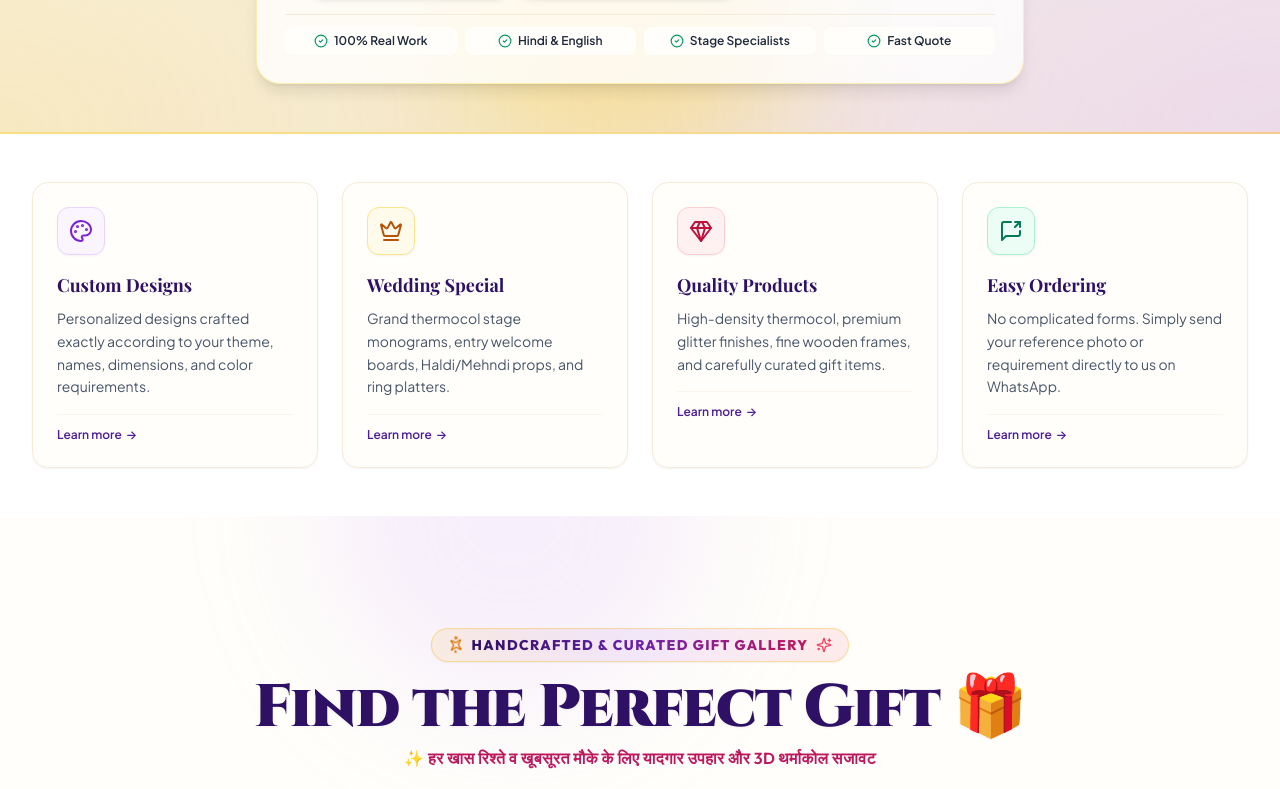
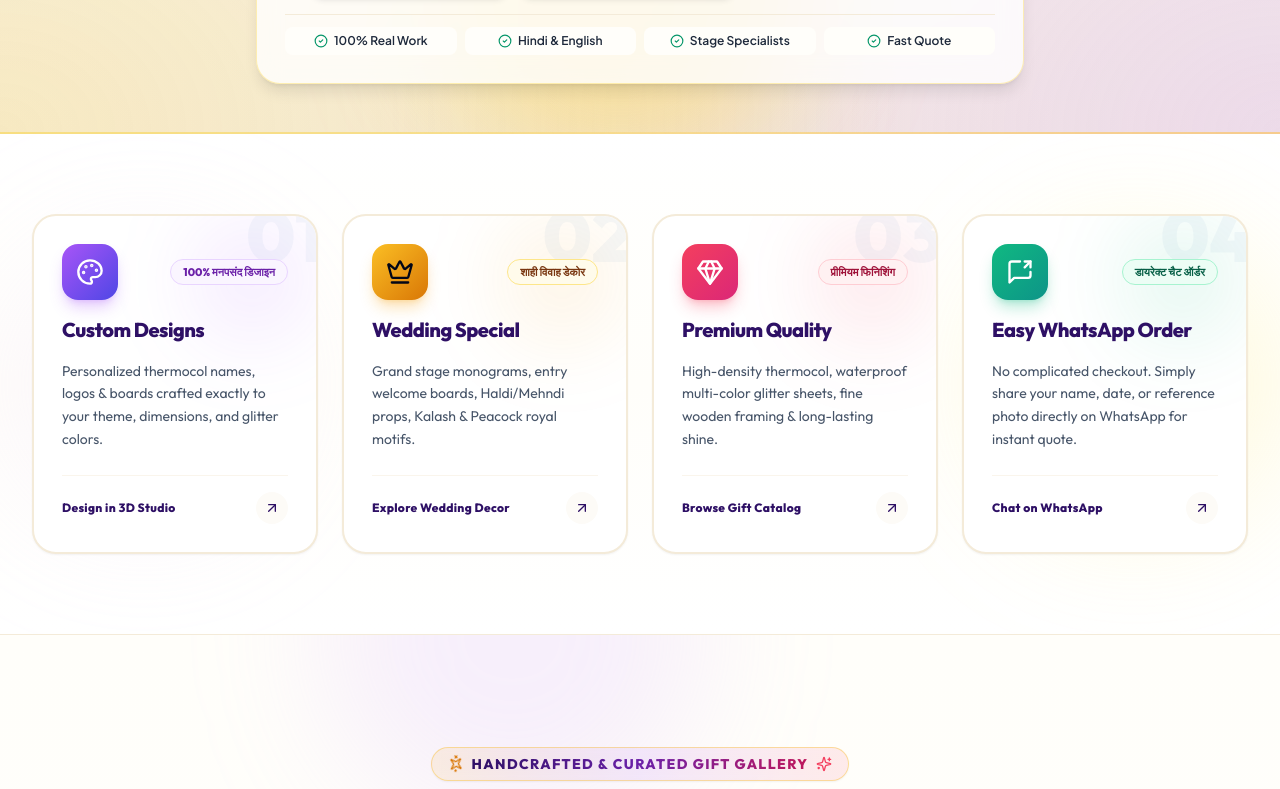
Before and after one commit to ganeshkumar1887/business-shop, a React (Vite) app: page / in a window 1280 px wide. Shown: the part 1000-1789 px from the top of the page. Built offline with nearby package versions, Linux system fonts and the light colour scheme; a web font is replaced by a local one.

Commit message:
style: upgrade trust and why-choose-us sections with outfit typography and luxury cards

```diff
--- a/src/components/TrustSection.jsx
+++ b/src/components/TrustSection.jsx
@@ -1,66 +1,159 @@
 import React from 'react';
-import { Palette, Crown, Gem, MessageSquareShare } from 'lucide-react';
+import { Link } from 'react-router-dom';
+import { Palette, Crown, Gem, MessageSquareShare, ArrowUpRight, Sparkles, CheckCircle2 } from 'lucide-react';
 
 export default function TrustSection() {
   const features = [
     {
+      num: "01",
       icon: Palette,
       title: "Custom Designs",
-      description: "Personalized designs crafted exactly according to your theme, names, dimensions, and color requirements.",
-      color: "from-purple-500 to-indigo-600",
-      bgLight: "bg-purple-50 text-purple-700 border-purple-200"
+      hindiTag: "100% मनपसंद डिजाइन",
+      description: "Personalized thermocol names, logos & boards crafted exactly to your theme, dimensions, and glitter colors.",
+      link: "/marriage-designs",
+      linkText: "Design in 3D Studio",
+      gradient: "from-purple-600 via-indigo-600 to-purple-800",
+      iconBg: "bg-gradient-to-br from-purple-500 to-indigo-600 text-white shadow-purple-500/30",
+      accentBorder: "group-hover:border-purple-400 group-hover:shadow-purple-500/15",
+      glowBg: "bg-purple-500/10",
+      tagColor: "bg-purple-50 text-purple-800 border-purple-200"
     },
     {
+      num: "02",
       icon: Crown,
       title: "Wedding Special",
-      description: "Grand thermocol stage monograms, entry welcome boards, Haldi/Mehndi props, and ring platters.",
-      color: "from-amber-500 to-yellow-600",
-      bgLight: "bg-amber-50 text-amber-700 border-amber-200"
+      hindiTag: "शाही विवाह डेकोर",
+      description: "Grand stage monograms, entry welcome boards, Haldi/Mehndi props, Kalash & Peacock royal motifs.",
+      link: "/marriage-designs",
+      linkText: "Explore Wedding Decor",
+      gradient: "from-amber-500 via-yellow-600 to-orange-600",
+      iconBg: "bg-gradient-to-br from-amber-400 to-amber-600 text-slate-950 shadow-amber-500/30",
+      accentBorder: "group-hover:border-amber-400 group-hover:shadow-amber-500/15",
+      glowBg: "bg-amber-500/10",
+      tagColor: "bg-amber-50 text-amber-900 border-amber-200"
     },
     {
+      num: "03",
       icon: Gem,
-      title: "Quality Products",
-      description: "High-density thermocol, premium glitter finishes, fine wooden frames, and carefully curated gift items.",
-      color: "from-rose-500 to-pink-600",
-      bgLight: "bg-rose-50 text-rose-700 border-rose-200"
+      title: "Premium Quality",
+      hindiTag: "प्रीमियम फिनिशिंग",
+      description: "High-density thermocol, waterproof multi-color glitter sheets, fine wooden framing & long-lasting shine.",
+      link: "/products",
+      linkText: "Browse Gift Catalog",
+      gradient: "from-rose-500 via-pink-600 to-rose-700",
+      iconBg: "bg-gradient-to-br from-rose-500 to-pink-600 text-white shadow-rose-500/30",
+      accentBorder: "group-hover:border-rose-400 group-hover:shadow-rose-500/15",
+      glowBg: "bg-rose-500/10",
+      tagColor: "bg-rose-50 text-rose-800 border-rose-200"
     },
     {
+      num: "04",
       icon: MessageSquareShare,
-      title: "Easy Ordering",
-      description: "No complicated forms. Simply send your reference photo or requirement directly to us on WhatsApp.",
-      color: "from-emerald-500 to-teal-600",
-      bgLight: "bg-emerald-50 text-emerald-700 border-emerald-200"
+      title: "Easy WhatsApp Order",
+      hindiTag: "डायरेक्ट चैट ऑर्डर",
+      description: "No complicated checkout. Simply share your name, date, or reference photo directly on WhatsApp for instant quote.",
+      link: "https://wa.me/919934444555?text=Hello%20Shree%20Bhagwan%20Thermocol,%20I%20want%20to%20inquire%20about%20a%20design.",
+      linkText: "Chat on WhatsApp",
+      isExternal: true,
+      gradient: "from-emerald-500 via-teal-600 to-emerald-700",
+      iconBg: "bg-gradient-to-br from-emerald-500 to-teal-600 text-white shadow-emerald-500/30",
+      accentBorder: "group-hover:border-emerald-400 group-hover:shadow-emerald-500/15",
+      glowBg: "bg-emerald-500/10",
+      tagColor: "bg-emerald-50 text-emerald-800 border-emerald-200"
     }
   ];
 
   return (
-    <section className="py-12 bg-white relative z-10">
-      <div className="max-w-7xl mx-auto px-4 sm:px-6 lg:px-8">
+    <section className="py-14 sm:py-20 bg-gradient-to-b from-white via-brand-cream-50/60 to-white relative overflow-hidden border-b border-brand-cream-300">
+
+      {/* Decorative subtle ambient lights */}
+      <div className="absolute top-1/2 left-0 w-72 h-72 bg-brand-purple-200/20 rounded-full blur-3xl pointer-events-none -translate-y-1/2" />
+      <div className="absolute top-1/2 right-0 w-72 h-72 bg-brand-gold-200/25 rounded-full blur-3xl pointer-events-none -translate-y-1/2" />
+
+      <div className="max-w-7xl mx-auto px-4 sm:px-6 lg:px-8 relative z-10">
+
+        {/* Responsive Grid */}
         <div className="grid grid-cols-1 sm:grid-cols-2 lg:grid-cols-4 gap-6">
           {features.map((feature, idx) => {
             const Icon = feature.icon;
-            return (
+
+            const cardContent = (
               <div
-                key={idx}
-                className="group relative bg-brand-cream-50/70 hover:bg-white rounded-2xl p-6 border border-brand-cream-300 hover:border-brand-purple-300 shadow-sm hover:shadow-luxury transition-all duration-300 hover:-translate-y-1"
+                className={`group relative h-full bg-white rounded-3xl p-6 sm:p-7 border-2 border-brand-cream-300 ${feature.accentBorder} shadow-sm hover:shadow-2xl transition-all duration-500 flex flex-col justify-between hover:-translate-y-2 overflow-hidden cursor-pointer`}
               >
-                <div className={`w-12 h-12 rounded-xl flex items-center justify-center mb-4 border ${feature.bgLight} group-hover:scale-110 transition-transform duration-300 shadow-sm`}>
-                  <Icon className="w-6 h-6" />
+                {/* Large Subtle Background Number Watermark */}
+                <span className="absolute -top-4 -right-2 text-7xl font-outfit font-black text-slate-100/70 select-none group-hover:text-slate-200/80 transition-colors pointer-events-none">
+                  {feature.num}
+                </span>
+
+                {/* Top Glowing Ambient Blob */}
+                <div className={`absolute top-0 right-0 w-32 h-32 ${feature.glowBg} rounded-full blur-2xl pointer-events-none group-hover:scale-150 transition-transform duration-700`} />
+
+                {/* Card Top Section: Icon & Hindi Tag */}
+                <div className="relative z-10 space-y-4">
+
+                  <div className="flex items-center justify-between">
+                    {/* Glowing Icon Pod */}
+                    <div className={`w-14 h-14 rounded-2xl ${feature.iconBg} flex items-center justify-center shadow-lg group-hover:scale-110 group-hover:rotate-3 transition-all duration-300`}>
+                      <Icon className="w-7 h-7" />
                     </div>
-                <h3 className="font-serif font-bold text-lg text-brand-purple-950 mb-2 group-hover:text-brand-purple-800 transition-colors">
+
+                    {/* Hindi Accent Pill */}
+                    <span className={`text-[11px] font-outfit font-extrabold px-3 py-1 rounded-full border shadow-2xs ${feature.tagColor}`}>
+                      {feature.hindiTag}
+                    </span>
+                  </div>
+
+                  {/* Title */}
+                  <div>
+                    <h3 className="font-outfit font-extrabold text-xl text-brand-purple-950 tracking-tight leading-snug group-hover:text-brand-purple-800 transition-colors">
                       {feature.title}
                     </h3>
-                <p className="text-sm text-slate-600 leading-relaxed">
+                  </div>
+
+                  {/* Description */}
+                  <p className="font-outfit text-sm text-slate-600 leading-relaxed font-normal">
                     {feature.description}
                   </p>
-                <div className="mt-4 pt-3 border-t border-brand-cream-200 flex items-center text-xs font-semibold text-brand-purple-900 group-hover:text-brand-rose-600 transition-colors">
-                  <span>Learn more</span>
-                  <span className="inline-block transition-transform duration-200 group-hover:translate-x-1 ml-1">→</span>
+                </div>
+
+                {/* Card Bottom CTA Link */}
+                <div className="relative z-10 mt-6 pt-4 border-t border-brand-cream-200 flex items-center justify-between text-xs font-outfit font-extrabold text-brand-purple-950 group-hover:text-brand-rose-600 transition-colors">
+                  <span className="tracking-wide">{feature.linkText}</span>
+                  <div className="w-8 h-8 rounded-full bg-brand-cream-100 group-hover:bg-brand-purple-950 group-hover:text-white flex items-center justify-center transition-all duration-300">
+                    <ArrowUpRight className="w-4 h-4 group-hover:translate-x-0.5 group-hover:-translate-y-0.5 transition-transform" />
                   </div>
                 </div>
+
+              </div>
+            );
+
+            if (feature.isExternal) {
+              return (
+                <a
+                  key={idx}
+                  href={feature.link}
+                  target="_blank"
+                  rel="noopener noreferrer"
+                  className="block h-full no-underline"
+                >
+                  {cardContent}
+                </a>
+              );
+            }
+
+            return (
+              <Link
+                key={idx}
+                to={feature.link}
+                className="block h-full no-underline"
+              >
+                {cardContent}
+              </Link>
             );
           })}
         </div>
+
       </div>
     </section>
   );
```
Also changed, not shown: src/components/WhyChooseUs.jsx (+7 -7 lines). Lines whose indentation alone changed are shown as unchanged.
